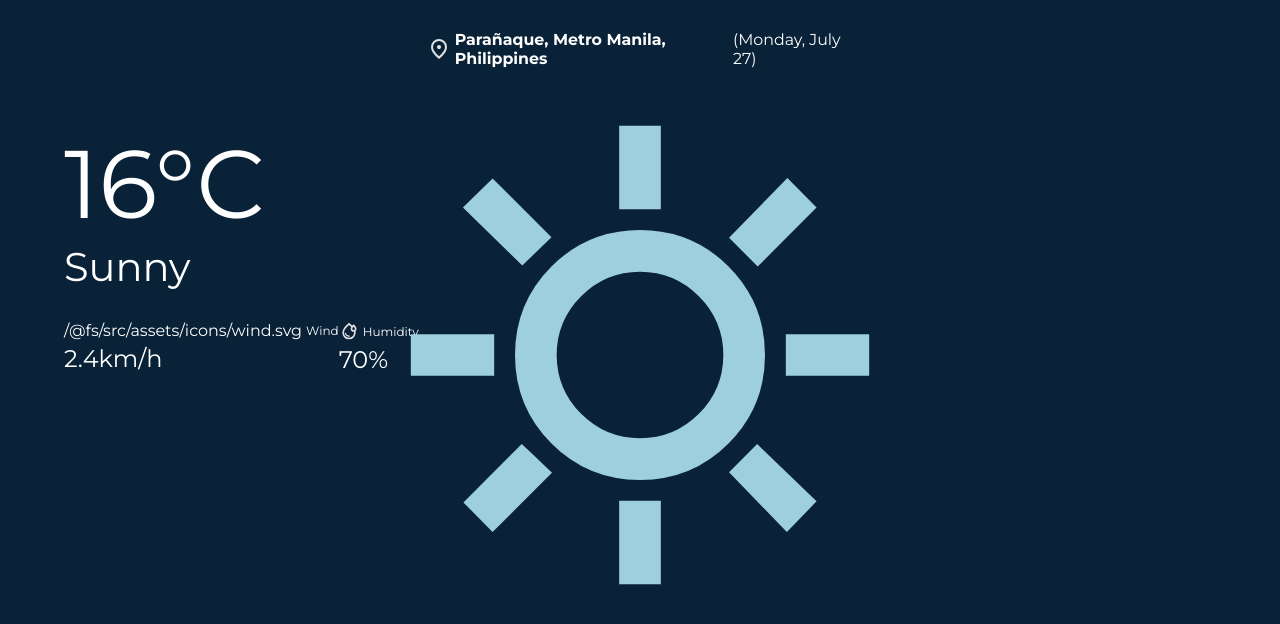
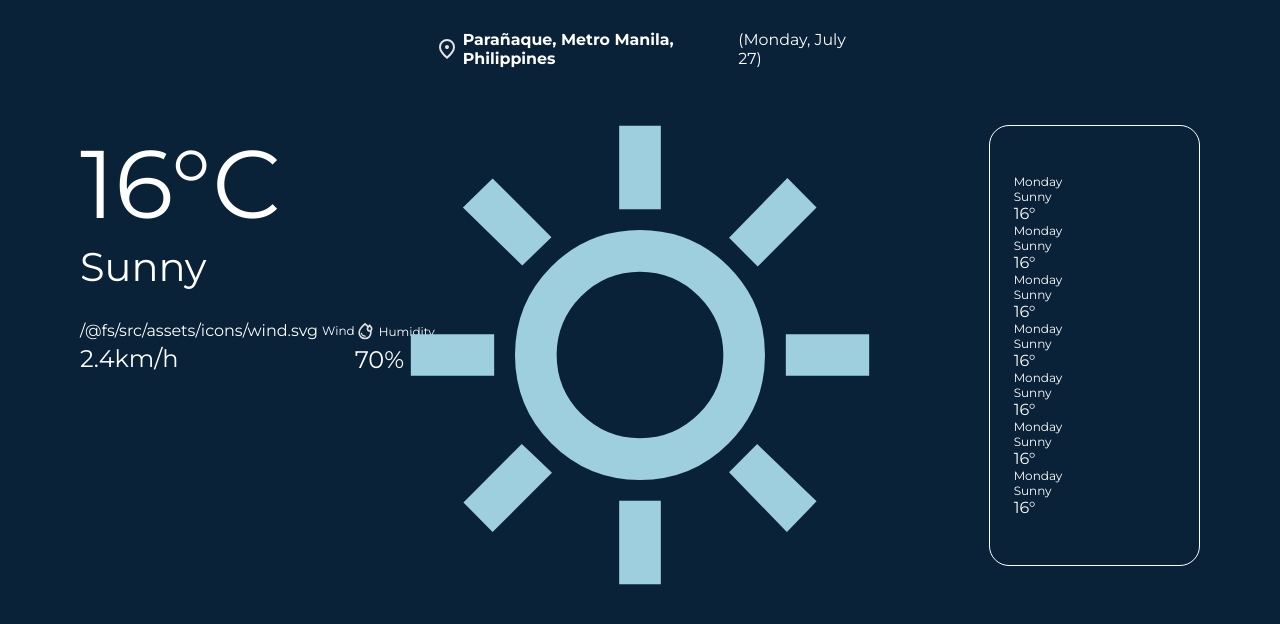
Before and after one commit to tristanacosta1/odin-weather-app, a website built with webpack: page src/template.html in a window 1280 px wide. Built offline with nearby package versions, Linux system fonts and the light colour scheme.

Commit message:
Implement daily section basic layout

```diff
--- a/src/styles/main.css
+++ b/src/styles/main.css
@@ -75,7 +75,7 @@ body {
 }
 
 .current {
-    justify-self: center;
+    margin-left: 80px;
     padding-top: 125px;
     width: 70%;
 }
@@ -137,6 +137,17 @@ body {
     font-weight: 700;
 }
 
+.daily {
+    justify-self: right;
+    margin-right: 80px;
+    margin-top: 125px;
+    width: 50%;
+    height: max-content;
+    border: 1px solid white;
+    padding: 3rem 1.5rem;
+    border-radius: 20px;
+}
+
 .hourly {
     grid-column: span 3;
 }
--- a/src/template.html
+++ b/src/template.html
@@ -40,8 +40,65 @@
                     <div id="place" class="place">Parañaque, Metro Manila, Philippines</div>
                     <div id="date" class="date">(Monday, July 27)</div>
                 </div>
-                <section class="daily"></section>
-                <sectoin class="hourly"></sectoin>
+                <section class="daily">
+                    <div class="day">
+                        <div class="icon"></div>
+                        <div class="text">
+                            <p>Monday</p>
+                            <p>Sunny</p>
+                        </div>
+                        <p>16&deg;</p>
+                    </div>
+                    <div class="day">
+                        <div class="icon"></div>
+                        <div class="text">
+                            <p>Monday</p>
+                            <p>Sunny</p>
+                        </div>
+                        <p>16&deg;</p>
+                    </div>
+                    <div class="day">
+                        <div class="icon"></div>
+                        <div class="text">
+                            <p>Monday</p>
+                            <p>Sunny</p>
+                        </div>
+                        <p>16&deg;</p>
+                    </div>
+                    <div class="day">
+                        <div class="icon"></div>
+                        <div class="text">
+                            <p>Monday</p>
+                            <p>Sunny</p>
+                        </div>
+                        <p>16&deg;</p>
+                    </div>
+                    <div class="day">
+                        <div class="icon"></div>
+                        <div class="text">
+                            <p>Monday</p>
+                            <p>Sunny</p>
+                        </div>
+                        <p>16&deg;</p>
+                    </div>
+                    <div class="day">
+                        <div class="icon"></div>
+                        <div class="text">
+                            <p>Monday</p>
+                            <p>Sunny</p>
+                        </div>
+                        <p>16&deg;</p>
+                    </div>
+                    <div class="day">
+                        <div class="icon"></div>
+                        <div class="text">
+                            <p>Monday</p>
+                            <p>Sunny</p>
+                        </div>
+                        <p>16&deg;</p>
+                    </div>
+                </section>
+                <section class="hourly"></section>
             </div>
         </main>
     </body>
```
